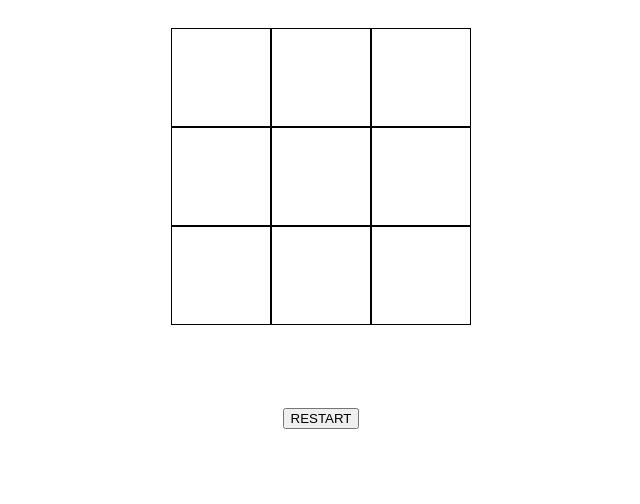
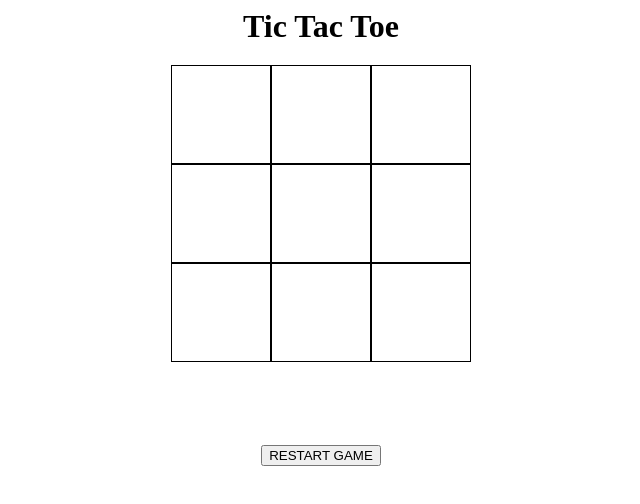
Before and after one commit to curlyblueeagle/tic-tac-toe, a plain HTML site: page index.html in a window 1280 px wide. Shown: the whole page, without its empty margins (319-959 px from the left). Drawn offline with Linux system fonts and the light colour scheme; files whose address does not match are found by name.

Commit message:
Added h1

```diff
--- a/index.html
+++ b/index.html
@@ -1,16 +1,18 @@
 <html>
 <head>
+	<meta name="viewport" content="width=device-width, initial-scale=1">
 	<link rel="stylesheet" href="css/board.css" />
 </head>
 <body>
 	<div class="container">
+		<h1>Tic Tac Toe</h1>
 		<div class="board">
 			<div class="cell" data-index="0"></div><div class="cell" data-index="1"></div><div class="cell" data-index="2"></div>
 			<div class="cell" data-index="3"></div><div class="cell" data-index="4"></div><div class="cell" data-index="5"></div>
 			<div class="cell" data-index="6"></div><div class="cell" data-index="7"></div><div class="cell" data-index="8"></div>
 		</div>
 		<div class="message-container"></div>
-		<button id="restart-button">RESTART</button>
+		<button id="restart-button">RESTART GAME</button>
 	</div>
 	<script src="src/board.js"></script>
 	<script src="src/main.js"></script>
```
